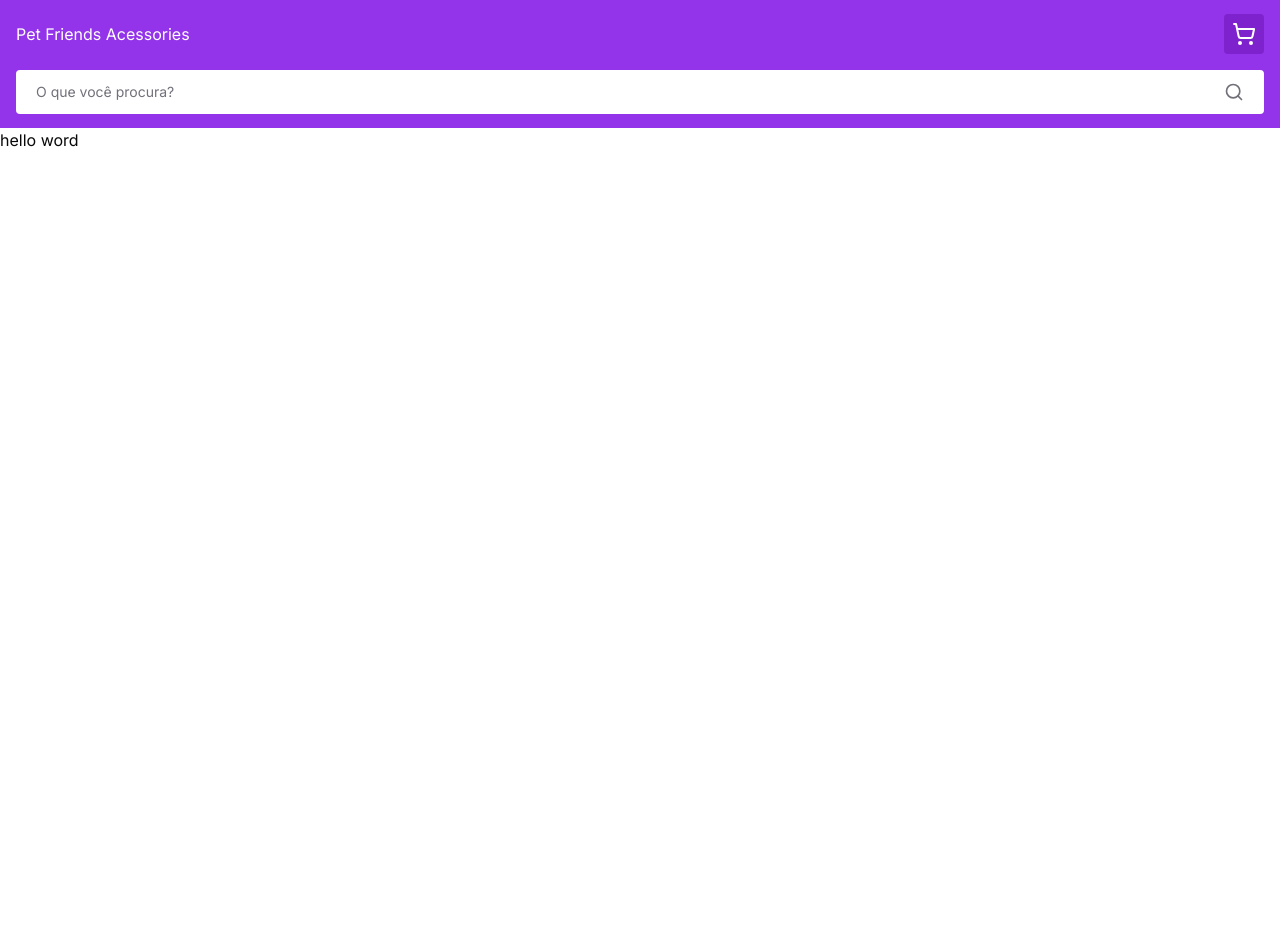
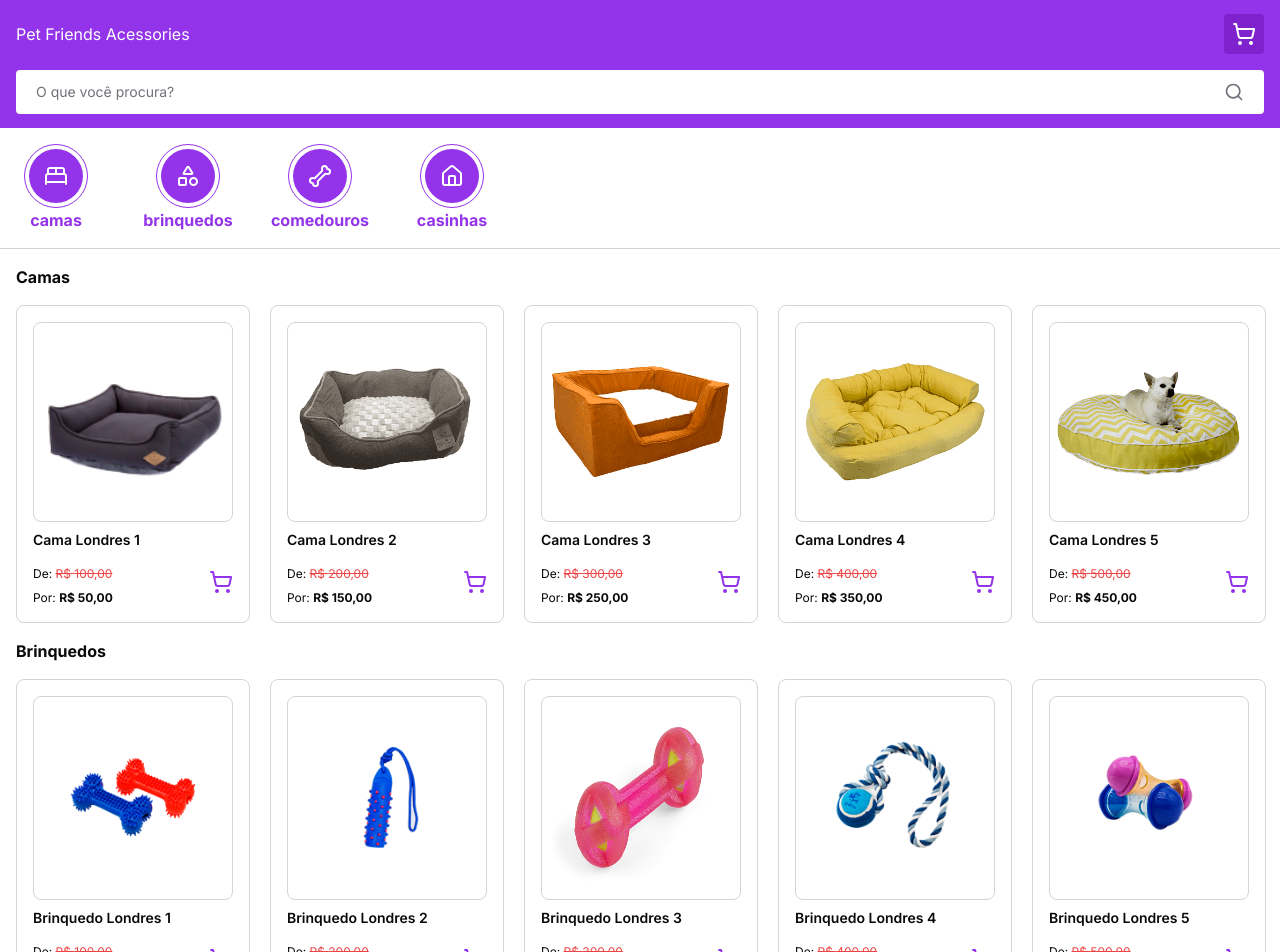
Before and after one commit to felipems1/teste-tecnico-03, a Next.js app: page / in a window 1280 px wide. Shown: the top 952 px of the page. Before the commit the page ends 800 px from the top, so only its background shows below. Built offline with nearby package versions, Linux system fonts and the light colour scheme; data requests are answered from the project's data file.

Commit message:
feat: add ProductCards component

```diff
--- a/server.json
+++ b/server.json
@@ -69,7 +69,7 @@
     {
       "id": 3,
       "name": "Brinquedo Londres 3",
-      "imageURL": "/cama-3.png",
+      "imageURL": "/brinquedo-3.png",
       "price": 300,
       "description":
         "is simply dummy text of the printing and typesetting industry."
@@ -77,7 +77,7 @@
     {
       "id": 4,
       "name": "Brinquedo Londres 4",
-      "imageURL": "/cama-4.png",
+      "imageURL": "/brinquedo-4.png",
       "price": 400,
       "description":
         "is simply dummy text of the printing and typesetting industry."
--- a/src/app/page.tsx
+++ b/src/app/page.tsx
@@ -1,3 +1,31 @@
-export default function Home() {
-  return <div>hello word</div>
+import { Navigation } from '@/components/navigation'
+import { ProductCards } from '@/components/product-cards'
+
+import { getProducts } from '@/services/get-products'
+
+export default async function Home() {
+  const toys = await getProducts('toy')
+  const beds = await getProducts('bed')
+
+  return (
+    <div className="w-full h-full overflow-x-hidden">
+      <Navigation />
+
+      <div className="p-4">
+        <h2 className="font-bold">Camas</h2>
+      </div>
+
+      <div className="flex px-4 gap-5 w-full overflow-x-auto">
+        <ProductCards products={beds} />
+      </div>
+
+      <div className="p-4">
+        <h2 className="font-bold">Brinquedos</h2>
+      </div>
+
+      <div className="flex px-4 gap-5 w-full overflow-x-auto">
+        <ProductCards products={toys} />
+      </div>
+    </div>
+  )
 }
--- /dev/null
+++ b/src/components/product-cards.tsx
@@ -0,0 +1,48 @@
+import Image from 'next/image'
+import { ProductModal } from './product-modal'
+import { Product } from '@/types/product'
+
+interface ProductCardsProps {
+  products: Product[]
+}
+
+export function ProductCards({ products }: ProductCardsProps) {
+  return (
+    <>
+      {products.map((product) => (
+        <div
+          className="border border-solid border-zinc-300 w-48 flex flex-col gap-2 p-4 rounded-lg min-w-max"
+          key={product.id}
+        >
+          <Image
+            src={product.imageURL}
+            className="rounded-lg h-full object-fill border border-solid border-zinc-300"
+            alt=""
+            width={200}
+            height={400}
+            quality={100}
+          />
+
+          <h3 className="font-semibold text-sm">{product.name}</h3>
+
+          <div className="flex justify-between items-center">
+            <div className="flex flex-col justify-center text-xs gap-2 mt-2">
+              <p>
+                De:{' '}
+                <s className="text-red-500">
+                  R$ {product.price.toFixed(2).replace('.', ',')}
+                </s>
+              </p>
+              <p>
+                Por:{' '}
+                <b>R$ {(product.price - 50).toFixed(2).replace('.', ',')}</b>
+              </p>
+            </div>
+
+            <ProductModal product={product} />
+          </div>
+        </div>
+      ))}
+    </>
+  )
+}
```
